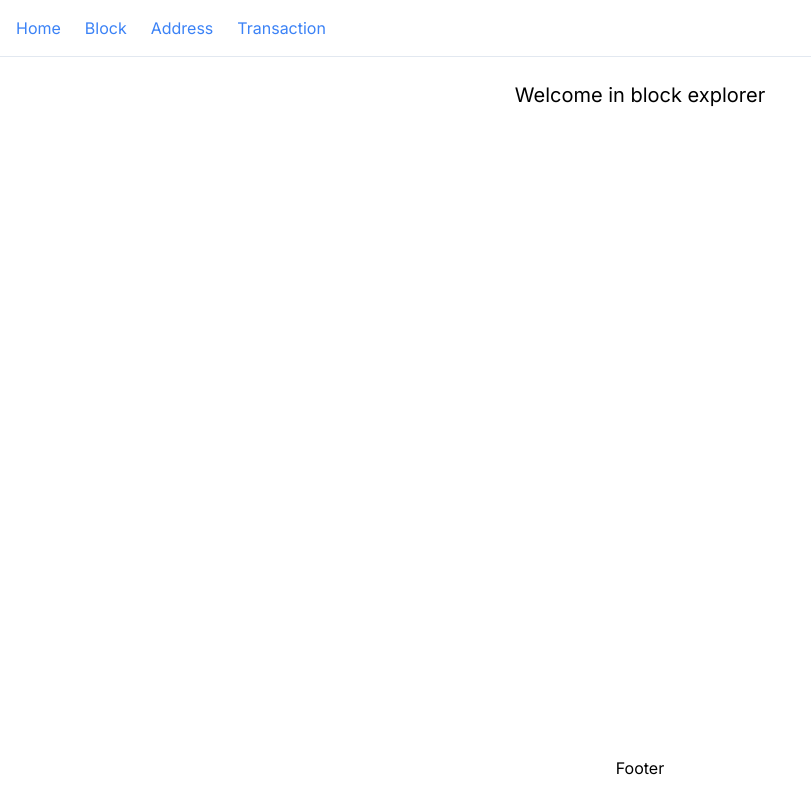
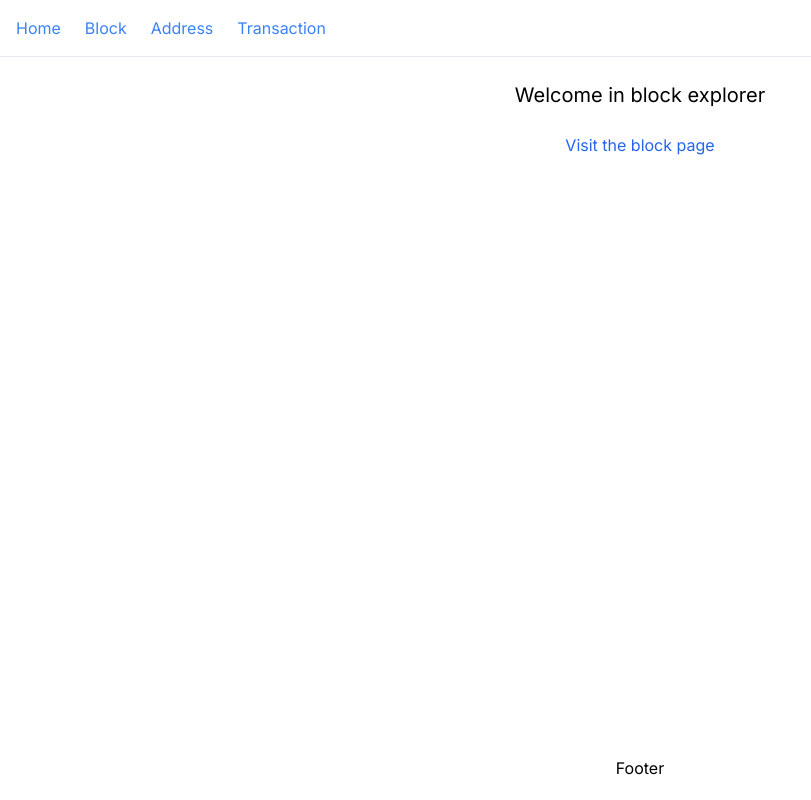
Before and after one commit to ThomasDos/AU3-BlockExplorer, a Next.js app: page / in a window 1280 px wide. Shown: the whole page, without its empty margins (0-811 px from the left). Built offline with nearby package versions, Linux system fonts and the light colour scheme.

Commit message:
add link to block page in home page

```diff
--- a/app/page.tsx
+++ b/app/page.tsx
@@ -1,9 +1,14 @@
 'use client'
+
+import Link from 'next/link'
 
 export default function Home() {
   return (
-    <main>
-      <h1 className='text-xl text-center my-6'>Welcome in block explorer</h1>
+    <main className='text-center'>
+      <h1 className='text-xl my-6'>Welcome in block explorer</h1>
+      <Link href='/block'>
+        <span className='text-blue-600 hover:text-blue-900 cursor-pointer'>Visit the block page</span>
+      </Link>
     </main>
   )
 }
```
